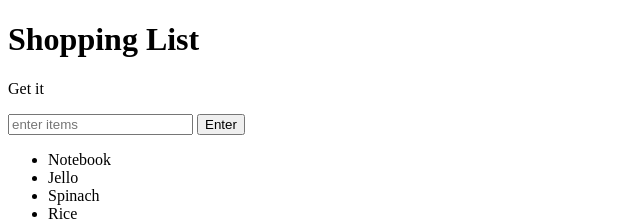
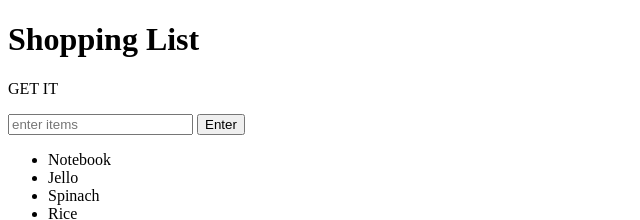
Before and after one commit to aliasghar9697/shopping-list, a plain HTML site: page index.html in a window 1280 px wide. Shown: the top 220 px of the page, 0-640 px from the left. Drawn offline with Linux system fonts and the light colour scheme.

Commit message:
changgig p again

```diff
--- a/index.html
+++ b/index.html
@@ -6,7 +6,7 @@
 </head>
 <body>
 	<h1>Shopping List</h1>
-	<p id="first">Get it</p>
+	<p id="first">GET IT</p>
 	<input id="userinput" type="text" name="" placeholder="enter items">
 	<button id="enter">Enter</button>
 	<ul>
```
